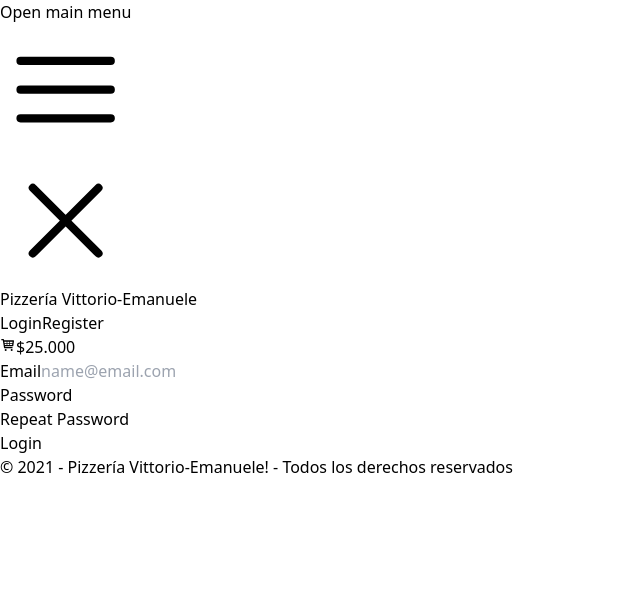
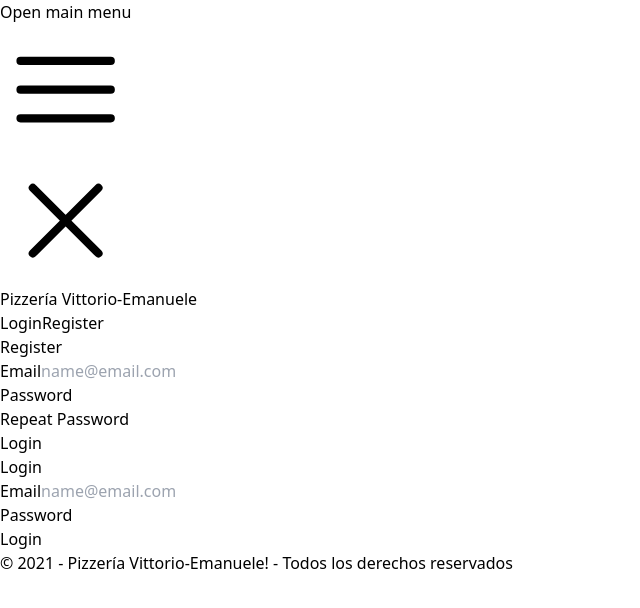
Before and after one commit to vhrobinson/hito2-pizzeria, a React (Vite) app: page /register in a window 1280 px wide. Shown: the top 608 px of the page, without its empty margins (0-640 px from the left). Built offline with nearby package versions, Linux system fonts and the light colour scheme.

Commit message:
actualizando pagina de registro y pagina de login

```diff
--- a/src/App.jsx
+++ b/src/App.jsx
@@ -1,6 +1,7 @@
 import Navbar from './components/Navbar'
 import Footer from './components/Footer'
 import LoginPage from './pages/components/LoginPage'
+import Register from './pages/components/Register'
 {/*import Home from './pages/Home'*/}
 function App() {
   return (
@@ -9,7 +10,7 @@
         <Navbar />
 
           {/*<Home />*/}
-
+        <Register/>
         <LoginPage/>
         <Footer />
       </div>
--- a/src/components/Navbar.jsx
+++ b/src/components/Navbar.jsx
@@ -1,5 +1,7 @@
 import { formatCurr } from "../utils/formatCurr";
 import { TiShoppingCart } from "react-icons/ti";
+import LoginPage from "../pages/components/LoginPage";
+import Register from "../pages/components/Register";
 function Navbar() {
   const total = 25000;
   const token = false;
@@ -33,15 +35,15 @@
                 <a href="#" className="rounded-md bg-gray-900 px-3 py-2 text-sm font-medium text-white" aria-current="page">Pizzería Vittorio-Emanuele</a>
 
                 <div>
-                { token ? (
+                  {token ? (
                     <div>
                       <a href="#" className="rounded-md px-3 py-2 text-sm font-medium text-gray-300 hover:bg-gray-700 hover:text-white">Profile</a>
                       <a href="#" className="rounded-md px-3 py-2 text-sm font-medium text-gray-300 hover:bg-gray-700 hover:text-white">Logout</a>
                     </div>
-                ):(
+                  ) : (
                     <div>
-                    <a href="#" className="rounded-md px-3 py-2 text-sm font-medium text-gray-300 hover:bg-gray-700 hover:text-white">Login</a>
-                    <a href="#" className="rounded-md px-3 py-2 text-sm font-medium text-gray-300 hover:bg-gray-700 hover:text-white">Register</a>
+                      <a href="#" onClick={<Register/>} className="rounded-md px-3 py-2 text-sm font-medium text-gray-300 hover:bg-gray-700 hover:text-white">Login</a>
+                      <a  href="#" onClick={<LoginPage/>} className="rounded-md px-3 py-2 text-sm font-medium text-gray-300 hover:bg-gray-700 hover:text-white">Register</a>
                     </div>
                   )
                   }
@@ -52,25 +54,19 @@
 
 
 
-        <div>
+          {/*<div>
           <div>
             <button type="button" >
               <span className="flex justify-center items-center m-3"><TiShoppingCart /></span>
 
             </button>
             <span>${formatCurr(total)}</span>
-          </div>
-
-
-
-        </div>
-
+          </div>*/
+          }
         </div>
       </div>
 
-
     </nav>
-
 
   )
 }
--- a/src/pages/components/LoginPage.jsx
+++ b/src/pages/components/LoginPage.jsx
@@ -2,6 +2,7 @@
   return (
 
       <form className="max-w-sm mx-auto">
+        <h1 className="text-3xl">Login </h1>
           <div className="mb-5">
               <label for="email" className="block mb-2 text-sm font-medium text-gray-900 dark:text-black">Email</label>
               <input type="email" id="email" className="shadow-sm bg-gray-50 border border-gray-300 text-gray-900 text-sm rounded-lg focus:ring-blue-500 focus:border-blue-500 block w-full p-2.5 dark:bg-gray-700 dark:border-gray-600 dark:placeholder-gray-400 dark:text-black
@@ -13,12 +14,7 @@
               <input type="password" id="password" className="shadow-sm bg-gray-50 border border-gray-300 text-gray-900 text-sm rounded-lg focus:ring-blue-500 focus:border-blue-500 block w-full p-2.5 dark:bg-gray-700 dark:border-gray-600 dark:placeholder-gray-400 dark:text-black
                dark:focus:ring-blue-500 dark:focus:border-blue-500 dark:shadow-sm-light" required />
           </div>
-          <div className="mb-5">
-              <label for="repeat-password" className="block mb-2 text-sm font-medium text-gray-900 dark:text-black
-              ">Repeat Password</label>
-              <input type="password" id="repeat-password" className="shadow-sm bg-gray-50 border border-gray-300 text-gray-900 text-sm rounded-lg focus:ring-blue-500 focus:border-blue-500 block w-full p-2.5 dark:bg-gray-700 dark:border-gray-600 dark:placeholder-gray-400 dark:text-black
-               dark:focus:ring-blue-500 dark:focus:border-blue-500 dark:shadow-sm-light" required />
-          </div>
+
 
           <button type="submit" className="text-black
            bg-blue-700 hover:bg-blue-800 focus:ring-4 focus:outline-none focus:ring-blue-300 font-medium rounded-lg text-sm px-5 py-2.5 text-center dark:bg-blue-600 dark:hover:bg-blue-700 dark:focus:ring-blue-800">Login</button>
--- /dev/null
+++ b/src/pages/components/Register.jsx
@@ -0,0 +1,31 @@
+function Register() {
+    return (
+
+        <form className="max-w-sm mx-auto">
+            <h1 className="text-3xl">Register </h1>
+            <div className="mb-5">
+                <label for="email" className="block mb-2 text-sm font-medium text-gray-900 dark:text-black">Email</label>
+                <input type="email" id="email" className="shadow-sm bg-gray-50 border border-gray-300 text-gray-900 text-sm rounded-lg focus:ring-blue-500 focus:border-blue-500 block w-full p-2.5 dark:bg-gray-700 dark:border-gray-600 dark:placeholder-gray-400 dark:text-black
+                 dark:focus:ring-blue-500 dark:focus:border-blue-500 dark:shadow-sm-light" placeholder="name@email.com" required />
+            </div>
+            <div className="mb-5">
+                <label for="password" className="block mb-2 text-sm font-medium text-gray-900 dark:text-black
+                ">Password</label>
+                <input type="password" id="password" className="shadow-sm bg-gray-50 border border-gray-300 text-gray-900 text-sm rounded-lg focus:ring-blue-500 focus:border-blue-500 block w-full p-2.5 dark:bg-gray-700 dark:border-gray-600 dark:placeholder-gray-400 dark:text-black
+                 dark:focus:ring-blue-500 dark:focus:border-blue-500 dark:shadow-sm-light" required />
+            </div>
+            <div className="mb-5">
+                <label for="repeat-password" className="block mb-2 text-sm font-medium text-gray-900 dark:text-black
+                ">Repeat Password</label>
+                <input type="password" id="repeat-password" className="shadow-sm bg-gray-50 border border-gray-300 text-gray-900 text-sm rounded-lg focus:ring-blue-500 focus:border-blue-500 block w-full p-2.5 dark:bg-gray-700 dark:border-gray-600 dark:placeholder-gray-400 dark:text-black
+                 dark:focus:ring-blue-500 dark:focus:border-blue-500 dark:shadow-sm-light" required />
+            </div>
+
+            <button type="submit" className="text-black
+             bg-blue-700 hover:bg-blue-800 focus:ring-4 focus:outline-none focus:ring-blue-300 font-medium rounded-lg text-sm px-5 py-2.5 text-center dark:bg-blue-600 dark:hover:bg-blue-700 dark:focus:ring-blue-800">Login</button>
+        </form>
+
+    );
+  };
+
+    export default Register
```
Lines whose indentation alone changed are shown as unchanged.
